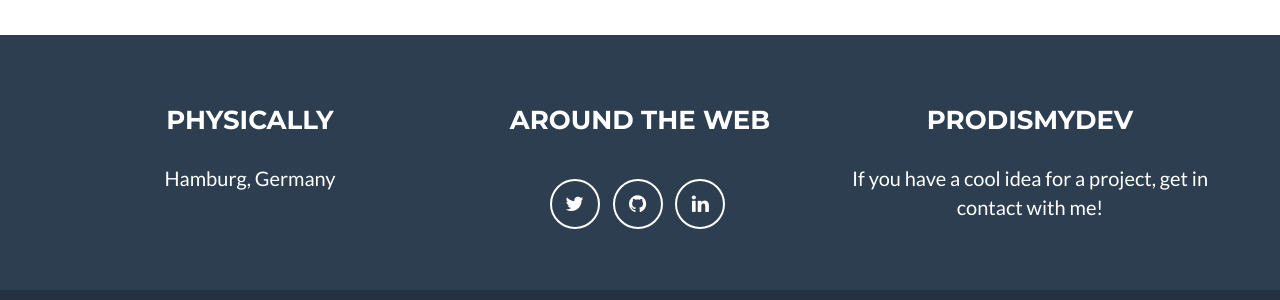
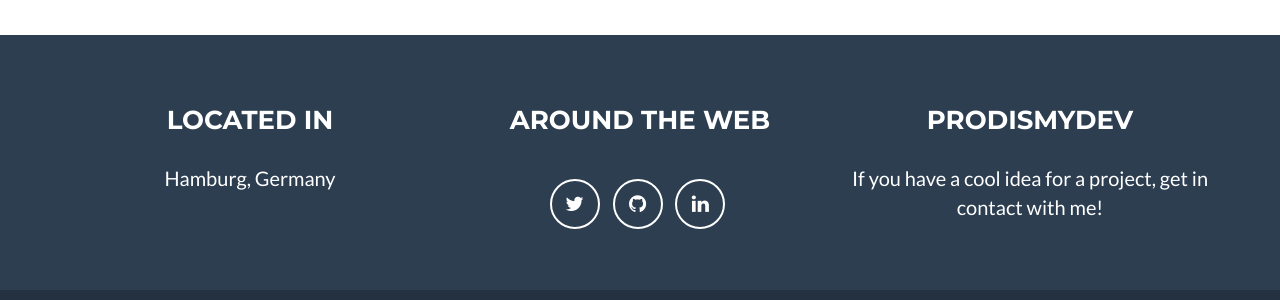
Before and after one commit to ProdIsMyDev/ProdIsMyDev, a Jekyll site: the page built from index.html, in a window 1280 px wide and 900 px high, scrolled down 2727 px. Shown: the part 539-839 px from the top of the window. Built offline with Jekyll 4.4.1, drawn with Linux system fonts in a browser that asks for light colours; some of the changed lines change nothing that is shown.

Commit message:
Changing footer description
Signed-off-by: ProdIsMyDev <chris@casualcompany.de>

```diff
--- a/_config.yml
+++ b/_config.yml
@@ -30,7 +30,7 @@
 # Footer settings
 footer:
   copyright: Christoph Koenning
-  location: Physically
+  location: Located in
   social: Around the web
   credits: ProdIsMyDev
 
@@ -51,11 +51,3 @@
 # Build settings
 markdown: kramdown
 permalink: pretty
-
-#for posts
-defaults:
-  - scope:
-      path: ""
-      type: "posts"
-    values:
-      permalink: ""
```
